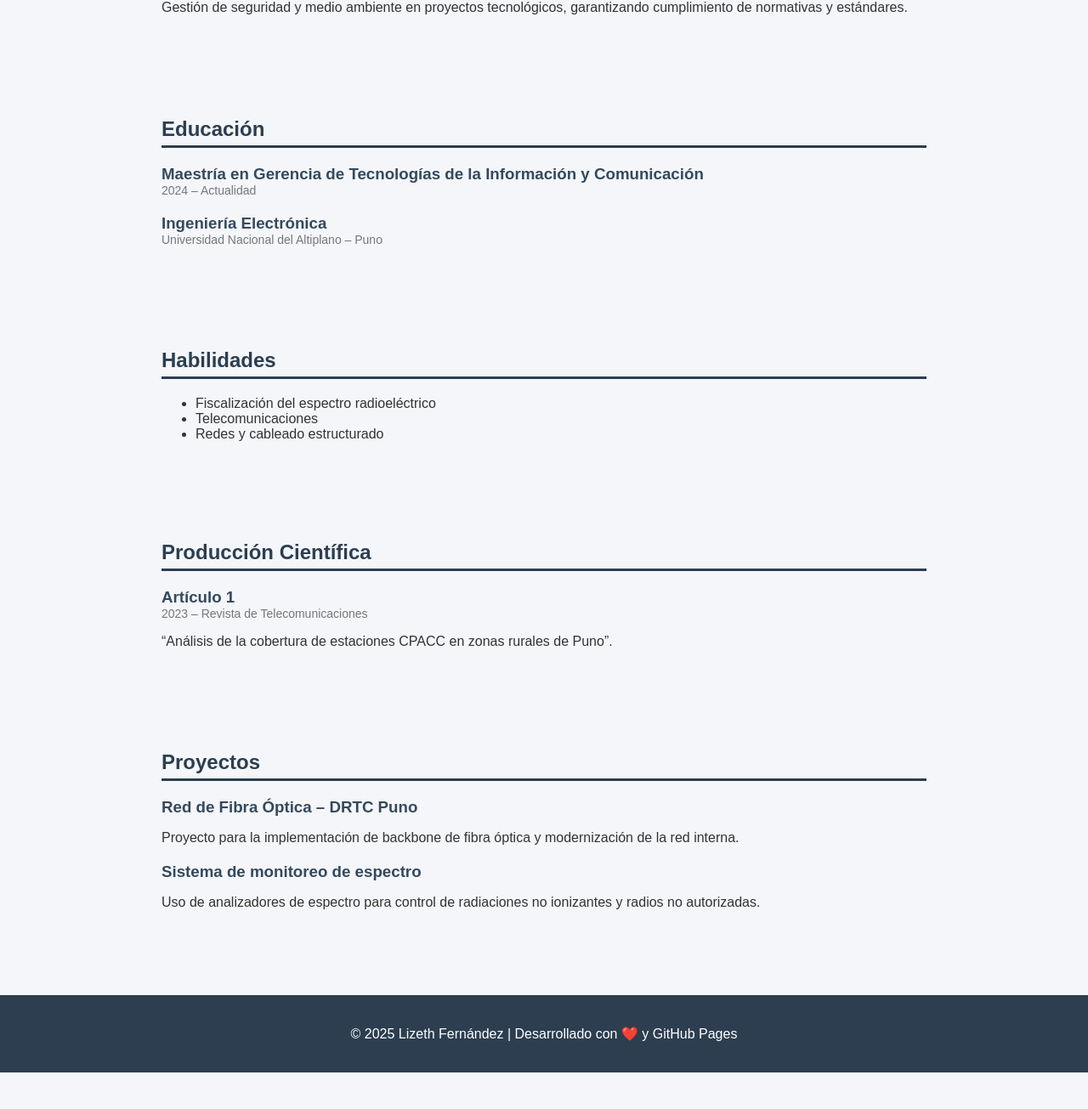
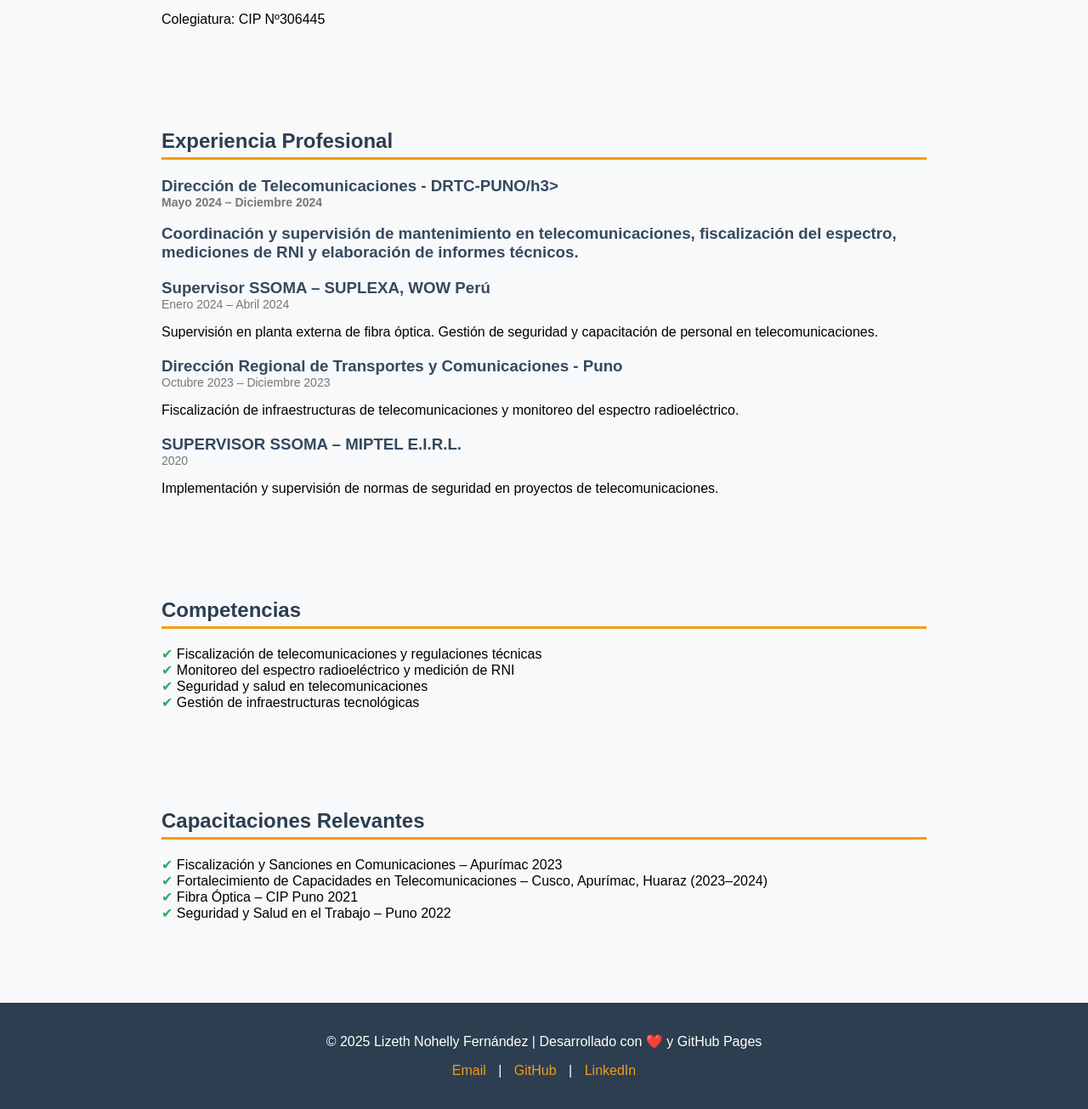
Before and after one commit to Sa-nohe/Sa-nohe, a plain HTML site: page index.html in a window 1280 px wide. Shown: the part 850-2155 px from the top of the page at 85% size. Before the commit the page ends 2112 px from the top, so only its background shows below. Drawn offline with Linux system fonts and the light colour scheme.

Commit message:
Update index.html

```diff
--- a/index.html
+++ b/index.html
@@ -3,148 +3,103 @@
 <head>
   <meta charset="UTF-8">
   <meta name="viewport" content="width=device-width, initial-scale=1.0">
-  <title>CV - Ing. Lizeth Fernández</title>
+  <title>CV - Lizeth Nohelly Fernández</title>
   <style>
-    body {
-      font-family: Arial, sans-serif;
-      background: #f4f6f9;
-      margin: 0;
-      padding: 0;
-      color: #333;
-    }
-    header {
-      background: #2c3e50;
-      color: white;
-      padding: 40px 20px;
-      text-align: center;
-    }
-    header img {
-      width: 150px;
-      height: 150px;
-      border-radius: 50%;
-      border: 4px solid white;
-      margin-bottom: 15px;
-    }
-    header h1 {
-      margin: 10px 0 5px;
-    }
-    header p {
-      margin: 5px 0;
-      font-size: 18px;
-    }
-    section {
-      padding: 40px 20px;
-      max-width: 900px;
-      margin: auto;
-    }
-    section h2 {
-      border-bottom: 3px solid #2c3e50;
-      padding-bottom: 5px;
-      margin-bottom: 20px;
-      color: #2c3e50;
-    }
-    .item {
-      margin-bottom: 20px;
-    }
-    .item h3 {
-      margin: 0;
-      color: #34495e;
-    }
-    .item span {
-      display: block;
-      font-size: 14px;
-      color: #777;
-    }
-    footer {
-      background: #2c3e50;
-      color: white;
-      text-align: center;
-      padding: 20px;
-      margin-top: 40px;
-    }
-    a {
-      color: #2c3e50;
-      text-decoration: none;
-      font-weight: bold;
-    }
+    body { font-family: Arial, sans-serif; background: #f8f9fa; margin:0; padding:0; }
+    header { background:#2c3e50; color:white; padding:40px 20px; text-align:center; }
+    header h1 { margin:10px 0; font-size:32px; }
+    header p { margin:5px 0; }
+    section { padding:40px 20px; max-width:900px; margin:auto; }
+    section h2 { border-bottom:3px solid #f39c12; padding-bottom:5px; margin-bottom:20px; color:#2c3e50; }
+    .item { margin-bottom:20px; }
+    .item h3 { margin:0; color:#34495e; }
+    .item span { display:block; font-size:14px; color:#777; }
+    ul { list-style: none; padding: 0; }
+    ul li::before { content: "✔ "; color:#27ae60; }
+    footer { background:#2c3e50; color:white; text-align:center; padding:20px; margin-top:40px; }
+    footer a { color:#f39c12; text-decoration:none; margin:0 10px; }
   </style>
 </head>
 <body>
   <header>
-    <img src="https://via.placeholder.com/150" alt="Foto de perfil">
-    <h1>Lizeth Fernández</h1>
-    <p>Ingeniera Electrónica | Telecomunicaciones | Maestría en Gerencia de TIC</p>
-    <p>
-      <a href="mailto:lizeth@example.com" style="color:white;">📧 lizeth.fer369@gmail.com</a> |
-      <a href="https://github.com/" target="_blank" style="color:white;">GitHub</a> |
-      <a href="https://www.linkedin.com/" target="_blank" style="color:white;">LinkedIn</a>
-    </p>
+    <h1>Lizeth Nohelly Fernández Fernández</h1>
+    <p>Ingeniera Electrónica | Telecomunicaciones | Fiscalización y Maestría en Gerencia de TIC</p>
+    <p>📧 lizeth.fer369@gmail.com | 📱 922773388 - 997342888</p>
   </header>
 
-  <section>
+  <section id="perfil">
     <h2>Perfil</h2>
-    <p>Ingeniera electrónica con experiencia en telecomunicaciones, monitoreo de espectro y radiación no ionizante. Actualmente cursando la Maestría en Gerencia de TIC. Interés en innovación y realidad aumentada aplicada a telecomunicaciones.</p>
+    <p>Ingeniera Electrónica con experiencia en telecomunicaciones, monitoreo del espectro radioeléctrico y seguridad en telecomunicaciones. He trabajado en fiscalización, mantenimiento de sistemas de comunicación y supervisión de normativas técnicas en instituciones públicas y privadas.</p>
   </section>
 
-  <section>
-    <h2>Experiencia Profesional</h2>
+    <section id="produccion">
+    <h2>Producción Científica / Informes Técnicos</h2>
     <div class="item">
-      <h3>Dirección Regional de Telecomunicaciones - Puno</h3>
-      <span>2022 – 2024 | Supervisión y mantenimiento de CPACC y HF</span>
-      <p>Encargada del mantenimiento de 243 estaciones CPACC y 23 estaciones HF en la región Puno. Supervisión de infraestructura de telecomunicaciones y apoyo en proyectos de banda ancha.</p>
-    </div>
-    <div class="item">
-      <h3>Suplexa - SSOMA</h3>
-      <span>2020 – 2022</span>
-      <p>Gestión de seguridad y medio ambiente en proyectos tecnológicos, garantizando cumplimiento de normativas y estándares.</p>
+      <h3>Informes semestrales de mantenimiento y monitoreo</h3>
+      <span>2023 – 2024 | Convenio entre el MTC y el Gobierno Regional de Puno</span>
+      <p>Elaboración de informes semestrales para informar los avances del mantenimiento de las estaciones CPACC y HF, así como el monitoreo del espectro radioeléctrico y de las Radiaciones No Ionizantes (RNI), en el marco del convenio institucional con el Ministerio de Transportes y Comunicaciones (MTC).</p>
     </div>
   </section>
 
-  <section>
-    <h2>Educación</h2>
-    <div class="item">
-      <h3>Maestría en Gerencia de Tecnologías de la Información y Comunicación</h3>
-      <span>2024 – Actualidad</span>
-    </div>
+  <section id="formacion">
+    <h2>Formación Académica</h2>
     <div class="item">
       <h3>Ingeniería Electrónica</h3>
       <span>Universidad Nacional del Altiplano – Puno</span>
+      <p>Colegiatura: CIP Nº306445</p>
     </div>
   </section>
 
-  <section>
-    <h2>Habilidades</h2>
-    <ul>
-      <li>Fiscalización del espectro radioeléctrico</li>
-      <li>Telecomunicaciones</li>
-      <li>Redes y cableado estructurado</li>
-              </ul>
-  </section>
-
-  <section>
-    <h2>Producción Científica</h2>
+  <section id="experiencia">
+    <h2>Experiencia Profesional</h2>
     <div class="item">
-      <h3>Artículo 1</h3>
-      <span>2023 – Revista de Telecomunicaciones </span>
-      <p>“Análisis de la cobertura de estaciones CPACC en zonas rurales de Puno”.</p>
+      <h3>Dirección de Telecomunicaciones - DRTC-PUNO/h3>
+      <span>Mayo 2024 – Diciembre 2024</span>
+      <p>Coordinación y supervisión de mantenimiento en telecomunicaciones, fiscalización del espectro, mediciones de RNI y elaboración de informes técnicos.</p>
     </div>
     <div class="item">
-  </section>
-
-  <section>
-    <h2>Proyectos</h2>
-    <div class="item">
-      <h3>Red de Fibra Óptica – DRTC Puno</h3>
-      <p>Proyecto para la implementación de backbone de fibra óptica y modernización de la red interna.</p>
+      <h3>Supervisor SSOMA – SUPLEXA, WOW Perú</h3>
+      <span>Enero 2024 – Abril 2024</span>
+      <p>Supervisión en planta externa de fibra óptica. Gestión de seguridad y capacitación de personal en telecomunicaciones.</p>
     </div>
     <div class="item">
-      <h3>Sistema de monitoreo de espectro</h3>
-      <p>Uso de analizadores de espectro para control de radiaciones no ionizantes y radios no autorizadas.</p>
+      <h3>Dirección Regional de Transportes y Comunicaciones - Puno</h3>
+      <span>Octubre 2023 – Diciembre 2023</span>
+      <p>Fiscalización de infraestructuras de telecomunicaciones y monitoreo del espectro radioeléctrico.</p>
+    </div>
+    <div class="item">
+      <h3>SUPERVISOR SSOMA – MIPTEL E.I.R.L.</h3>
+      <span>2020</span>
+      <p>Implementación y supervisión de normas de seguridad en proyectos de telecomunicaciones.</p>
     </div>
   </section>
 
+  <section id="competencias">
+    <h2>Competencias</h2>
+    <ul>
+      <li>Fiscalización de telecomunicaciones y regulaciones técnicas</li>
+      <li>Monitoreo del espectro radioeléctrico y medición de RNI</li>
+      <li>Seguridad y salud en telecomunicaciones</li>
+      <li>Gestión de infraestructuras tecnológicas</li>
+    </ul>
+  </section>
+  <section id="capacitaciones">
+    <h2>Capacitaciones Relevantes</h2>
+    <ul>
+      <li>Fiscalización y Sanciones en Comunicaciones – Apurímac 2023</li>
+      <li>Fortalecimiento de Capacidades en Telecomunicaciones – Cusco, Apurímac, Huaraz (2023–2024)</li>
+      <li>Fibra Óptica – CIP Puno 2021</li>
+      <li>Seguridad y Salud en el Trabajo – Puno 2022</li>
+    </ul>
+  </section>
+
   <footer>
-    <p>© 2025 Lizeth Fernández | Desarrollado con ❤️ y GitHub Pages</p>
+    <p>© 2025 Lizeth Nohelly Fernández | Desarrollado con ❤️ y GitHub Pages</p>
+    <p>
+      <a href="mailto:lizeth.fer369@gmail.com">Email</a> |
+      <a href="https://github.com/">GitHub</a> |
+      <a href="https://www.linkedin.com/">LinkedIn</a>
+    </p>
   </footer>
 </body>
 </html>
```
